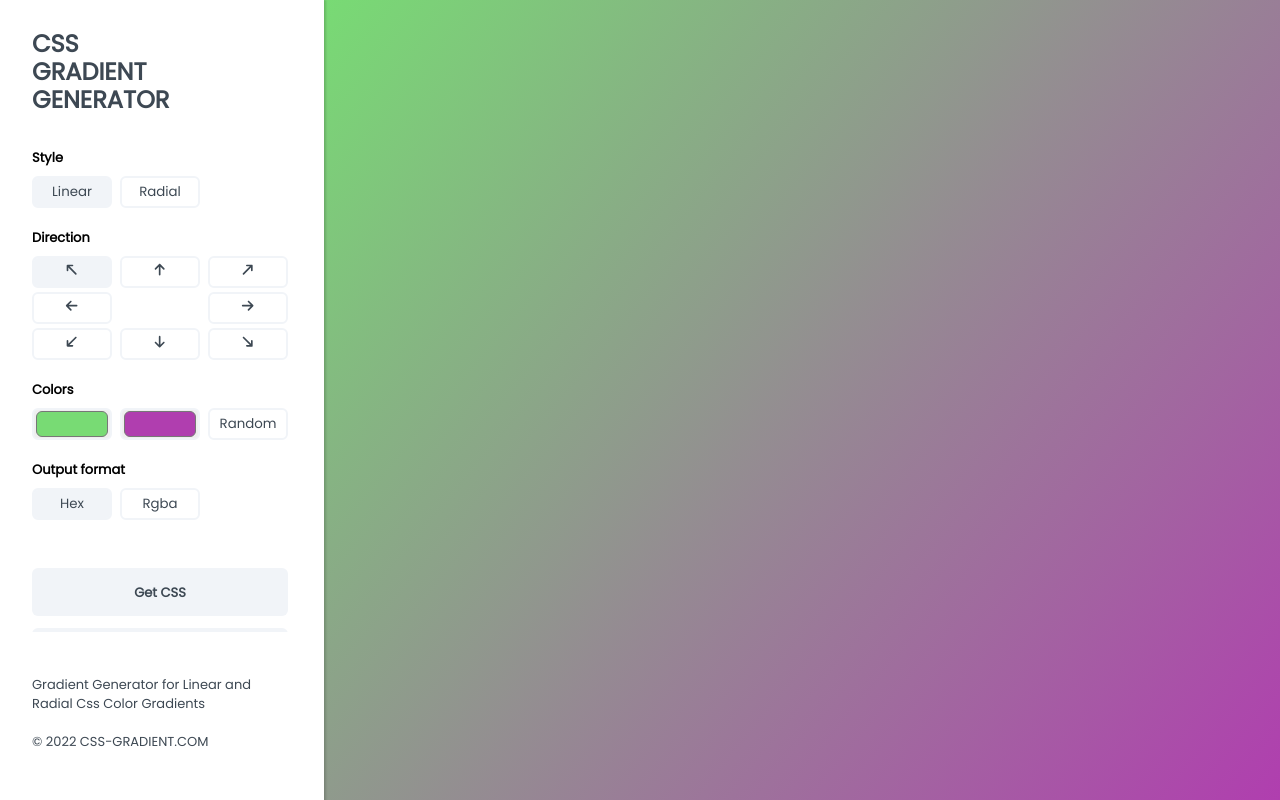
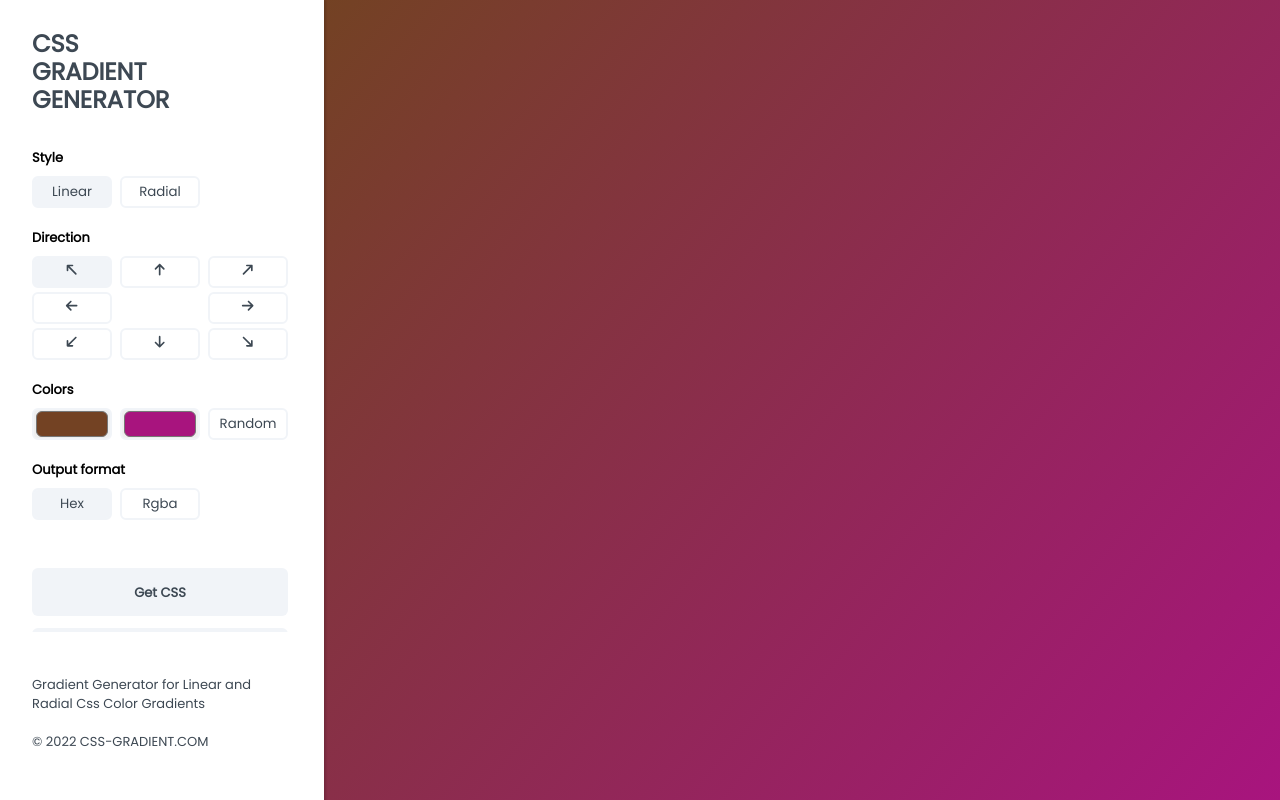
Before and after one commit to bruno-dossantos/CSS-Gradient-Generator, a React (Create React App) app: page / in a window 1280 px wide. Built offline with nearby package versions, Linux system fonts and the light colour scheme.

Commit message:
function hex to rgb

```diff
--- a/src/App.jsx
+++ b/src/App.jsx
@@ -18,18 +18,37 @@ import {
 import { FiCircle } from "react-icons/fi";
 
 function App() {
-  const randomColor1 = Math.floor(Math.random() * 16777215).toString(16);
-  const randomColor2 = Math.floor(Math.random() * 16777215).toString(16);
+  const randomColor1 = `#${(Math.random() * 0xfffff * 1000000)
+    .toString(16)
+    .slice(0, 6)}`;
+  const randomColor2 = `#${(Math.random() * 0xfffff * 1000000)
+    .toString(16)
+    .slice(0, 6)}`;
   const [textCSS, setTextCSS] = useState("");
   const [textLink, setTextLink] = useState("");
   const [radial, setRadial] = useState(false);
-  const [color1, setColor1] = useState("#" + randomColor1);
-  const [color2, setColor2] = useState("#" + randomColor2);
+  const [color1, setColor1] = useState(randomColor1);
+  const [color2, setColor2] = useState(randomColor2);
   const [direction, setDirection] = useState("left top");
   const [outputFormat, setOutputFormat] = useState("hex");
   const gradient = `${
     radial ? "-webkit-radial-gradient" : "-webkit-linear-gradient"
   }(${direction}, ${color1}, ${color2})`;
+  const hexToRgb = (hex) => {
+    var result = /^#?([a-f\d]{2})([a-f\d]{2})([a-f\d]{2})$/i.exec(hex);
+    if (result) {
+      var r = parseInt(result[1], 16);
+      var g = parseInt(result[2], 16);
+      var b = parseInt(result[3], 16);
+      return r + ", " + g + ", " + b;
+    }
+    return null;
+  };
+  const rgb1 = hexToRgb(color1);
+  const rgb2 = hexToRgb(color2);
+  const rgb = `${
+    radial ? "-webkit-radial-gradient" : "-webkit-linear-gradient"
+  }(${direction}, rgb(${rgb1}), rgb(${rgb2}));`;
   const getCSS = () => {
     setTextCSS(!textCSS);
     setTimeout(setTextCSS, 3000);
@@ -39,9 +58,14 @@ function App() {
     setTimeout(setTextLink, 3000);
   };
   const randomColors = () => {
-    setColor1("#" + Math.floor(Math.random() * 16777215).toString(16));
-    setColor2("#" + Math.floor(Math.random() * 16777215).toString(16));
+    setColor1(
+      `#${(Math.random() * 0xfffff * 1000000).toString(16).slice(0, 6)}`
+    );
+    setColor2(
+      `#${(Math.random() * 0xfffff * 1000000).toString(16).slice(0, 6)}`
+    );
   };
+
   return (
     <div className="content">
       <div className="sidebar">
@@ -149,7 +173,13 @@ function App() {
           </Button>
         </div>
         <div className="get-content">
-          <CopyToClipboard text={"background: " + gradient}>
+          <CopyToClipboard
+            text={
+              outputFormat === "hex"
+                ? "background: " + gradient
+                : "background: " + rgb
+            }
+          >
             <GetButton onClick={getCSS} id="get-css">
               {!textCSS ? "Get CSS" : "Yay! Copied to Clipboard!"}
             </GetButton>
@@ -160,9 +190,8 @@ function App() {
         </div>
         <Footer />
       </div>
-      <div className="gradient" style={{ background: gradient }}></div>
+      <div id="si" className="gradient" style={{ background: gradient }}></div>
     </div>
   );
 }
-
 export default App;
```
